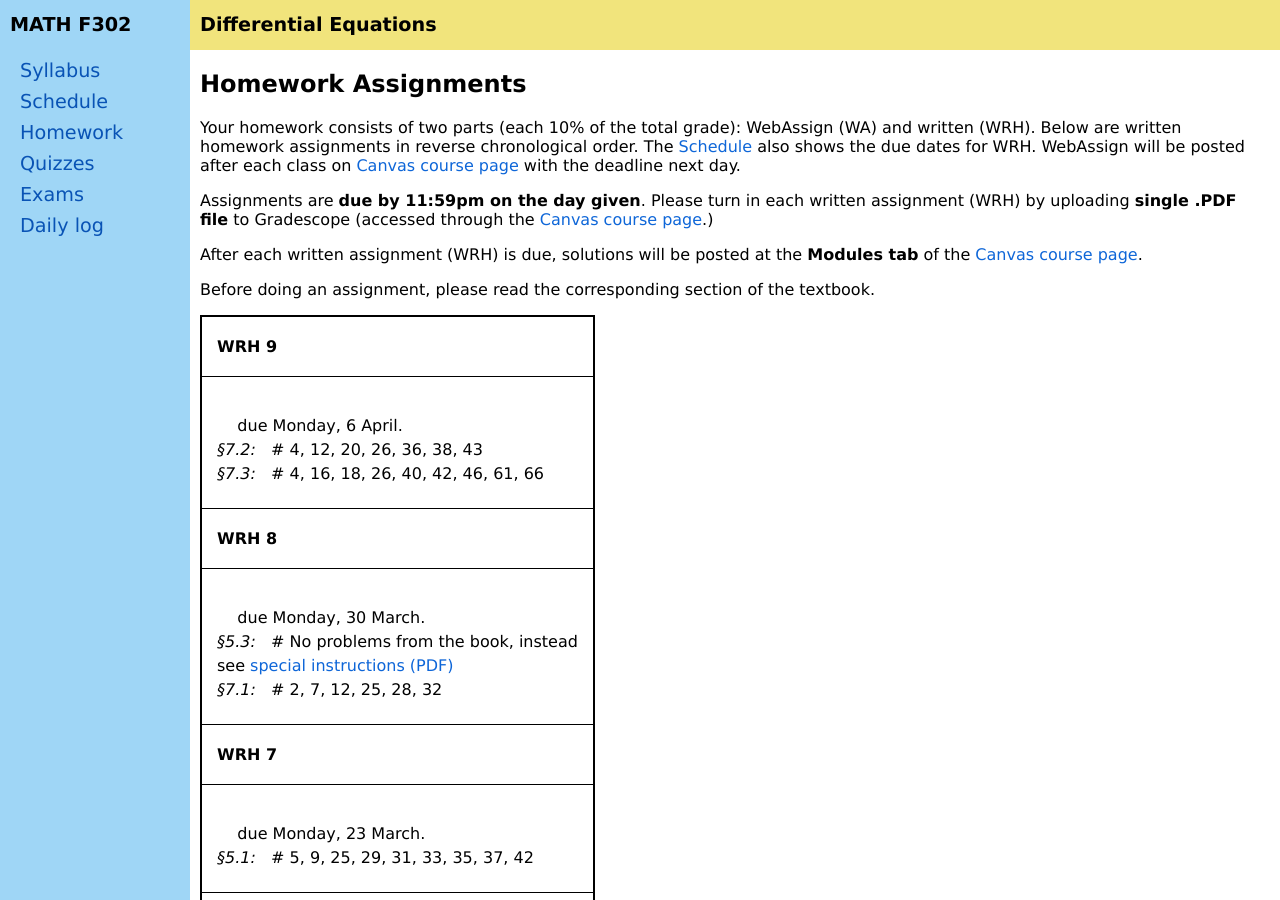
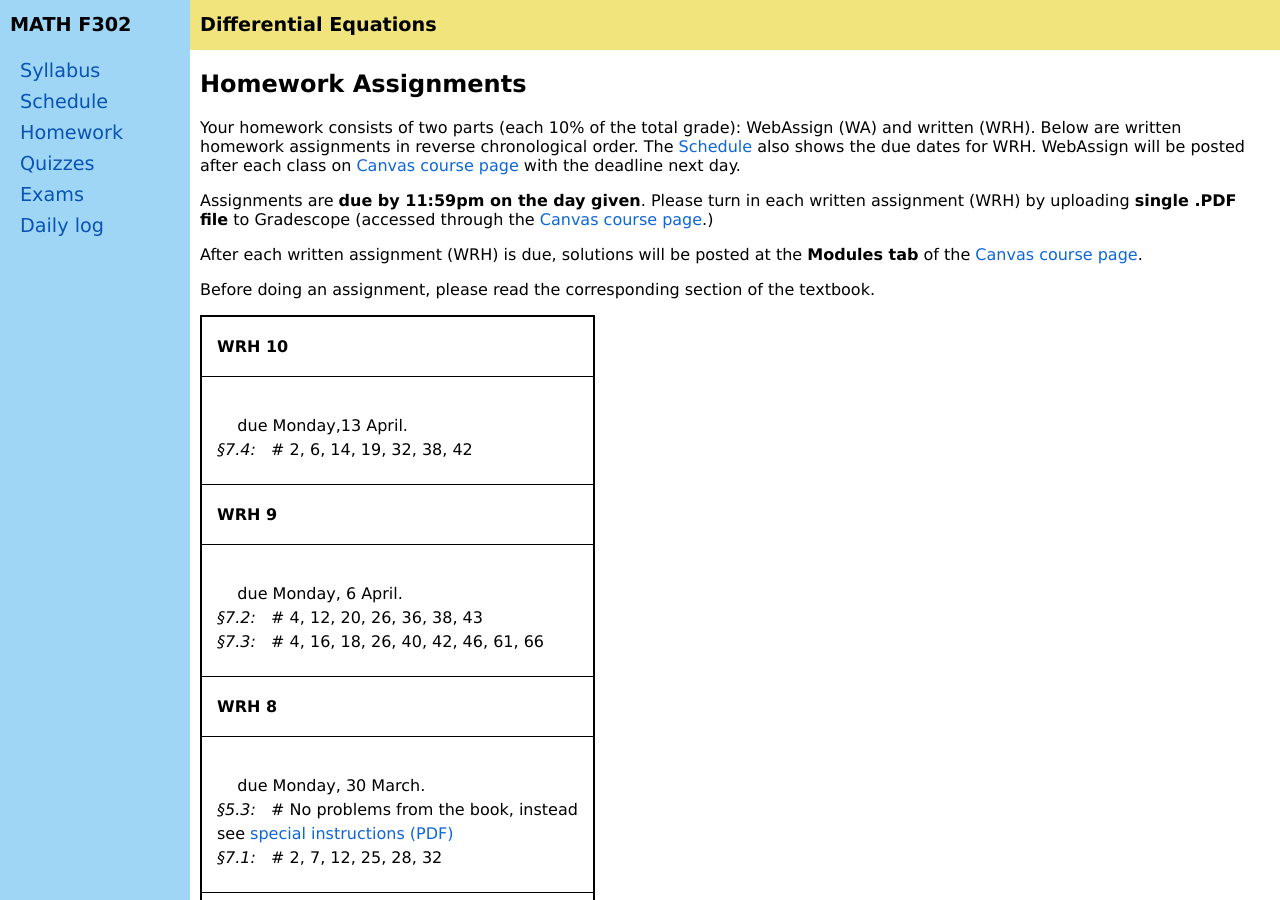
Before and after one commit to blackcurrantpi/ode, a Jekyll site: the page built from homework.md, in a window 1280 px wide and 900 px high. Built offline with Jekyll 4.4.1, drawn with Linux system fonts in a browser that asks for light colours.

Commit message:
post wrh

```diff
--- a/_data/homework.yml
+++ b/_data/homework.yml
@@ -11,11 +11,11 @@ homework:
 #     problems: No problems from the book, instead
 #     supp: F25/wrh8p4.pdf
 
-# - name: WRH 12
-# - due: Monday, 1 December
-#   sections:
-#   - section: 7.4
-#     problems: 2, 6, 14, 19, 32, 38, 42
+- name: WRH 10
+- due: Monday,13 April
+  sections:
+  - section: 7.4
+    problems: 2, 6, 14, 19, 32, 38, 42
 #   - section: 6.2
 #     problems: 6, 8, 14 (first 4 terms), 19, 27
 #   - section: 6.4
```
